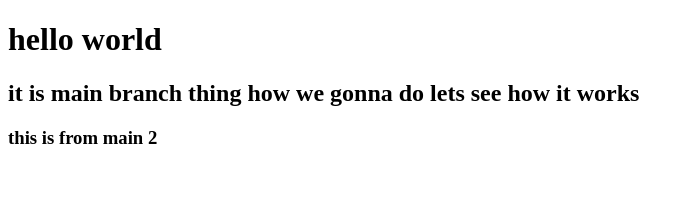
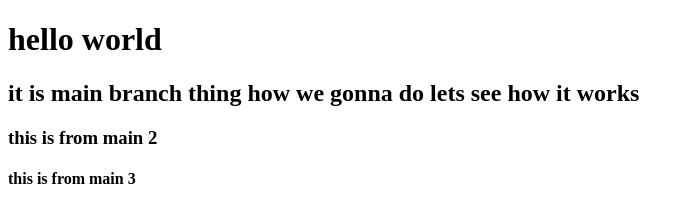
Before and after one commit to gitprime1/demo-repo, a plain HTML site: page hello.html in a window 1280 px wide. Shown: the whole page, without its empty margins (0-694 px from the left). Drawn offline with Linux system fonts and the light colour scheme.

Commit message:
commit message

```diff
--- a/hello.html
+++ b/hello.html
@@ -10,5 +10,6 @@
     <h1>hello world</h1>
     <h2>it is main branch thing how we gonna do lets see how it works</h2>
     <h3>this is from main 2</h3>
+    <h4>this is from main 3</h4>
 </body>
 </html>
```
